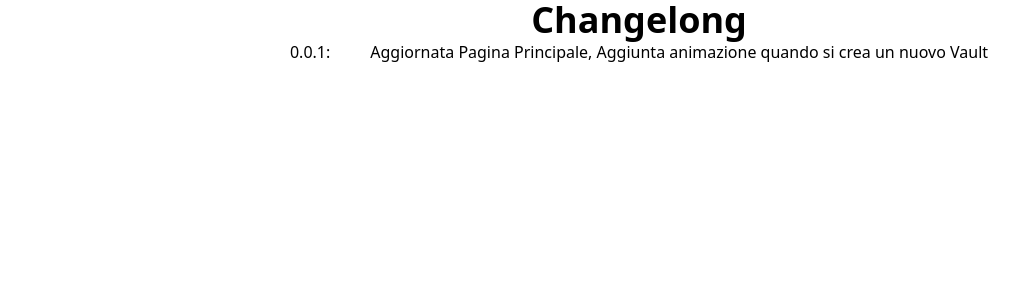
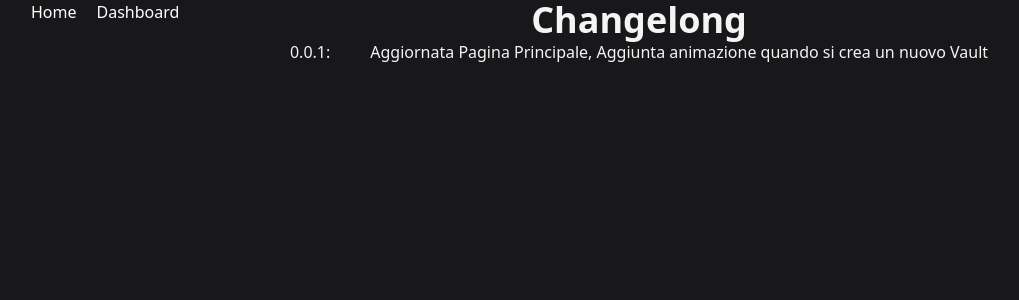
Before and after one commit to marcoff-33/Viternity, a Next.js app: page /devlog in a window 1280 px wide. Shown: the top 300 px of the page, without its empty margins (1-1020 px from the left). Built offline with nearby package versions, Linux system fonts and the light colour scheme.

Commit message:
fix: devlog page color fix

```diff
--- a/src/app/devlog/page.tsx
+++ b/src/app/devlog/page.tsx
@@ -2,11 +2,11 @@ import React from "react";
 
 export default function page() {
   return (
-    <div className="flex justify-start min-w-full min-h-screen flex-col container">
-      <div className="text-4xl font-bold text-black self-start min-w-full text-center">
+    <div className="flex justify-start min-w-full min-h-screen flex-col container bg-accent-foreground">
+      <div className="text-4xl font-bold text-accent self-start min-w-full text-center">
         Changelong
       </div>
-      <div className="text-black flex flex-row gap-10 justify-center">
+      <div className="text-accent flex flex-row gap-10 justify-center">
         <h2>0.0.1:</h2>
         <p>
           Aggiornata Pagina Principale, Aggiunta animazione quando si crea un
```
